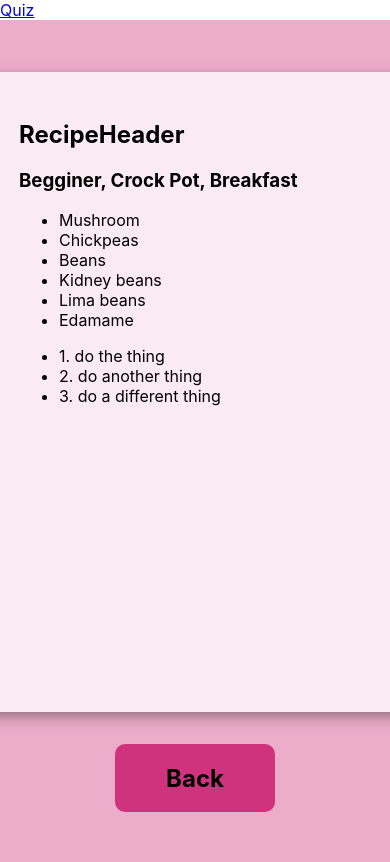
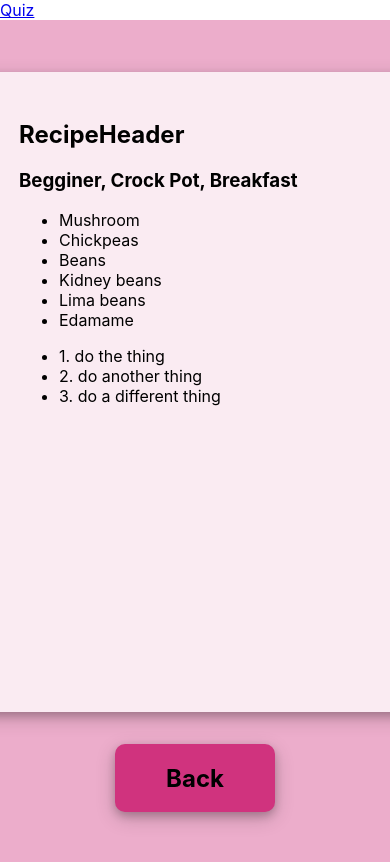
Before and after one commit to bethjm/recipealgo_frontend, a React (Create React App) app: page /readrecipe in a window 390 px wide. Shown: the top 862 px of the page. Built offline with nearby package versions, Linux system fonts and the light colour scheme.

Commit message:
completed primary button

```diff
--- a/src/components/ReadRecipe.css
+++ b/src/components/ReadRecipe.css
@@ -32,6 +32,6 @@
   }
 
   #for_mobile {
-    display: inline;
+    display: block;
   }
 }
--- a/src/components/ReadRecipe.js
+++ b/src/components/ReadRecipe.js
@@ -19,7 +19,9 @@
           <RecipeInstructions />
         </div>
       </div>
-      <PrimaryButton id="for_mobile" />
+      <div id="for_mobile">
+        <PrimaryButton />
+      </div>
     </div>
   );
 }
--- a/src/components/UI/Buttons/PrimaryButton.css
+++ b/src/components/UI/Buttons/PrimaryButton.css
@@ -2,6 +2,7 @@
   background-color: #d0337e;
   border-radius: 10px;
   width: 10rem;
+  box-shadow: 0 4px 8px 0 rgba(0, 0, 0, 0.2), 0 6px 20px 0 rgba(0, 0, 0, 0.19);
 }
 
 .PrimaryButton .PrimaryButton_Container {
```
